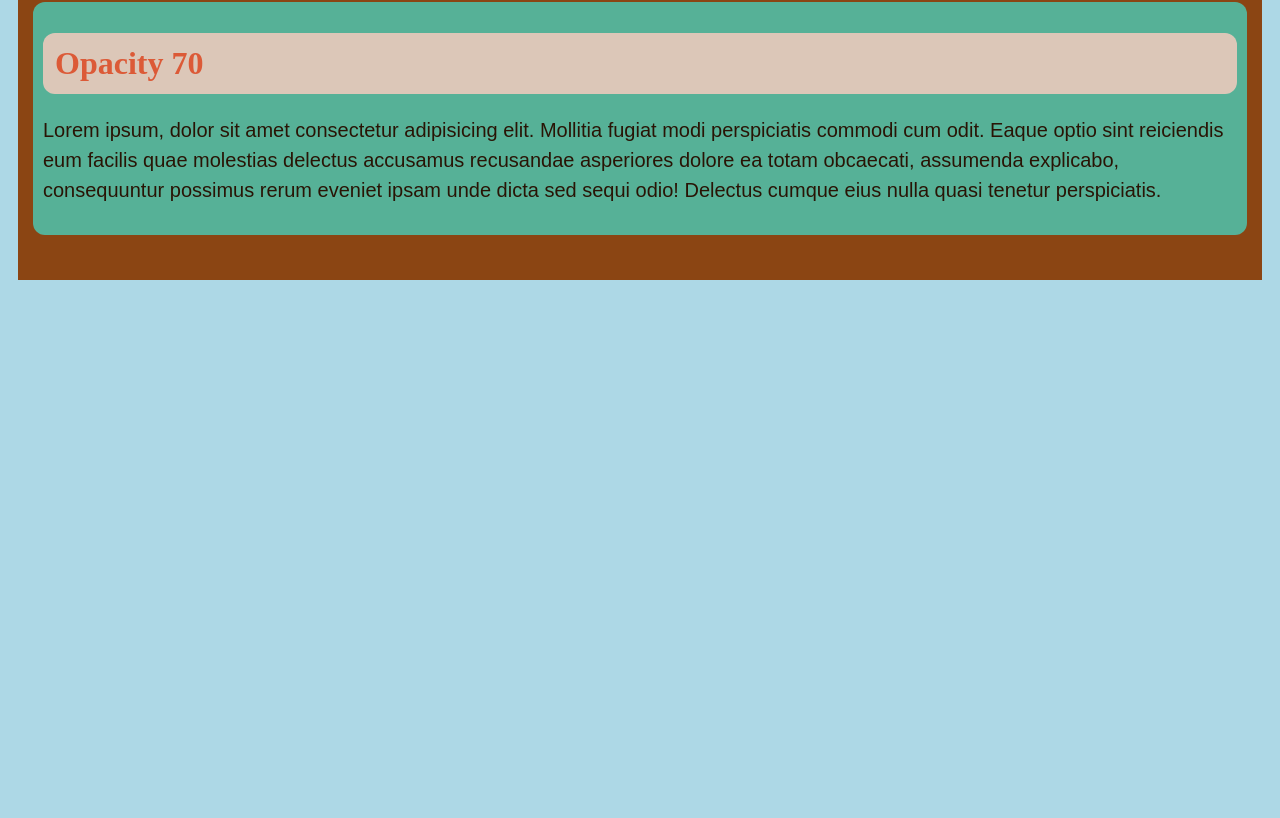
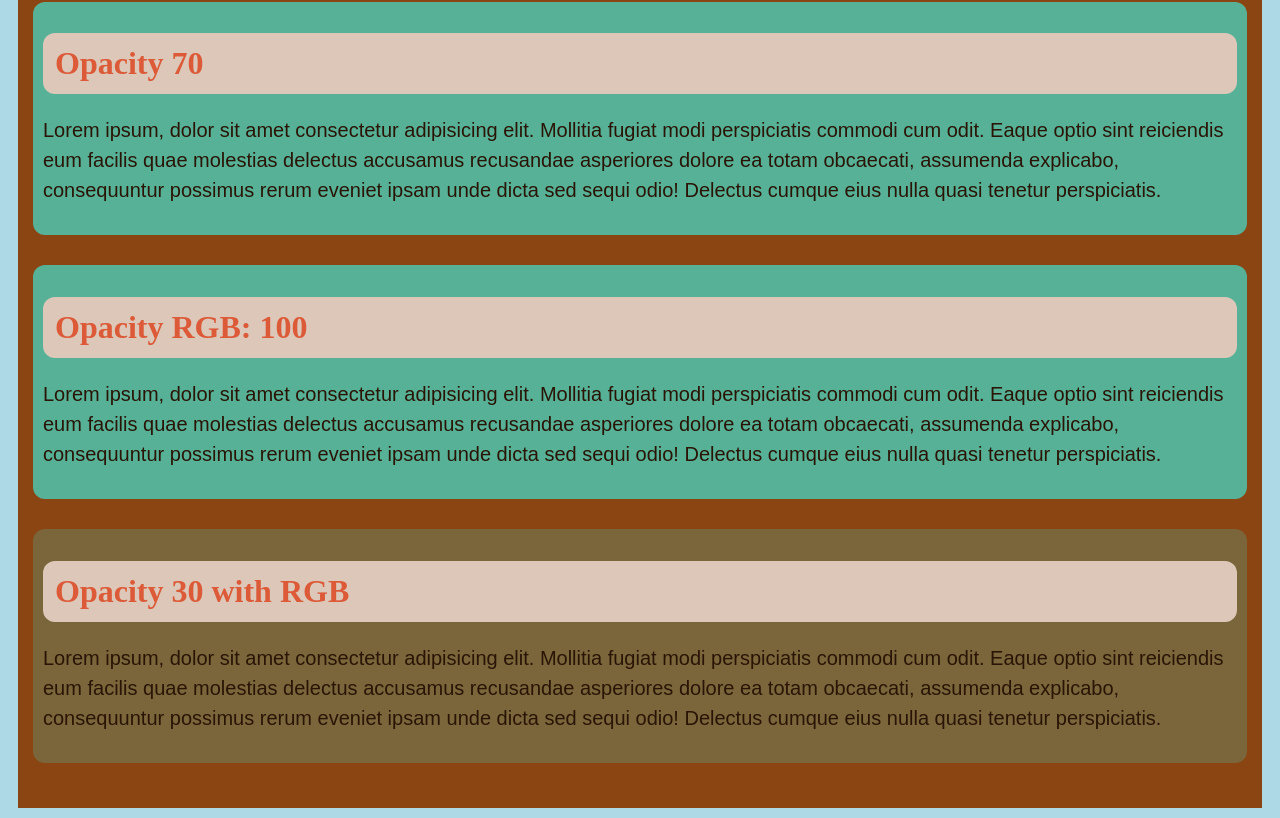
Before and after one commit to Shakil-md-abdullah-al/HTML-with-CSS-Getting-Started-With, a plain HTML site: page Background/bg-color.html in a window 1280 px wide. Shown: the part 1392-2210 px from the top of the page. Before the commit the page ends 1682 px from the top, so only its background shows below. Drawn offline with Linux system fonts and the light colour scheme.

Commit message:
[Background Color 1.1]

```diff
--- a/Background/bg-color.html
+++ b/Background/bg-color.html
@@ -36,6 +36,16 @@
             <h1>Opacity 70</h1>
             <p>Lorem ipsum, dolor sit amet consectetur adipisicing elit. Mollitia fugiat modi perspiciatis commodi cum odit. Eaque optio sint reiciendis eum facilis quae molestias delectus accusamus recusandae asperiores dolore ea totam obcaecati, assumenda explicabo, consequuntur possimus rerum eveniet ipsam unde dicta sed sequi odio! Delectus cumque eius nulla quasi tenetur perspiciatis.</p>
         </div>
+
+
+        <div class="rgbo">
+            <h1>Opacity RGB: 100</h1>
+            <p>Lorem ipsum, dolor sit amet consectetur adipisicing elit. Mollitia fugiat modi perspiciatis commodi cum odit. Eaque optio sint reiciendis eum facilis quae molestias delectus accusamus recusandae asperiores dolore ea totam obcaecati, assumenda explicabo, consequuntur possimus rerum eveniet ipsam unde dicta sed sequi odio! Delectus cumque eius nulla quasi tenetur perspiciatis.</p>
+        </div>
+        <div class="rgb">
+            <h1>Opacity 30 with RGB</h1>
+            <p>Lorem ipsum, dolor sit amet consectetur adipisicing elit. Mollitia fugiat modi perspiciatis commodi cum odit. Eaque optio sint reiciendis eum facilis quae molestias delectus accusamus recusandae asperiores dolore ea totam obcaecati, assumenda explicabo, consequuntur possimus rerum eveniet ipsam unde dicta sed sequi odio! Delectus cumque eius nulla quasi tenetur perspiciatis.</p>
+        </div>
     </div>
 </body>
 </html>
--- a/Background/bg_color.css
+++ b/Background/bg_color.css
@@ -90,3 +90,17 @@ h1{
     margin-bottom: 30px;
     opacity: 0.7;
 }
+.rgb{;
+    padding: 10px;
+    border-radius: 12px;
+    margin-bottom: 30px;
+    opacity: 0.7;
+    background: rgba(64, 224, 208, 0.3);
+}
+.rgbo{;
+    padding: 10px;
+    border-radius: 12px;
+    margin-bottom: 30px;
+    opacity: 0.7;
+    background: rgba(64, 224, 208);
+}
```
